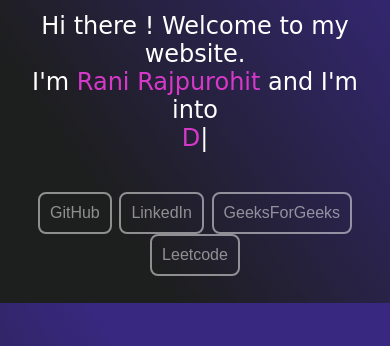
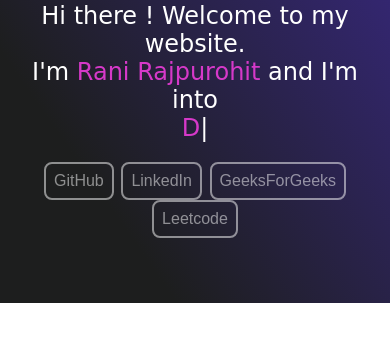
Before and after one commit to Rani-s123/portofolia, a plain HTML site: page index.html in a window 390 px wide. Shown: the part 541-887 px from the top of the page. After the commit the page ends 844 px from the top, so only its background shows below. Drawn offline with nearby package versions, Linux system fonts and the light colour scheme; a web font is replaced by a local one.

Commit message:
Update utility.css

```diff
--- a/utility.css
+++ b/utility.css
@@ -53,6 +53,7 @@ nav ul li a:hover {
   align-items: center;
   color: white;
   padding: 20px;
+  text-align: center;
 }
 
 .leftSection {
@@ -78,7 +79,7 @@ nav ul li a:hover {
   border: 2px solid white;
   border-radius: 8px;
   opacity: 0.5;
-  font-size: 1.5rem;
+  font-size: 35%;
   cursor: pointer;
   background-color: transparent;
   transition: opacity 0.3s ease, font-size 0.3s ease;
@@ -105,6 +106,21 @@ nav ul li a:hover {
 }
 
 /* Media Queries */
+@media (max-width: 1024px) {
+  .leftSection img {
+    width: 35vw;
+    margin: 30px 0 0 100px;
+  }
+
+  .rightSection {
+    font-size: 2rem;
+  }
+
+  .rightSection .btn {
+    font-size: 1.3rem;
+  }
+}
+
 @media (max-width: 768px) {
   nav ul li {
     margin: 0 15px;
@@ -132,6 +148,7 @@ nav ul li a:hover {
 
   .rightSection {
     font-size: 2rem;
+    padding: 20px;
   }
 
   .rightSection .btn {
@@ -160,15 +177,26 @@ nav ul li a:hover {
     font-size: 0.85rem;
   }
 
+  .firstSection {
+    padding: 10px;
+  }
+
   .leftSection img {
     width: 70vw;
+    margin: 20px auto;
   }
 
   .rightSection {
     font-size: 1.5rem;
+    padding: 10px;
   }
 
   .rightSection .btn {
     font-size: 1rem;
+    padding: 8px;
+  }
+
+  .rightSection .buttons {
+    padding: 20px 0;
   }
 }
```
